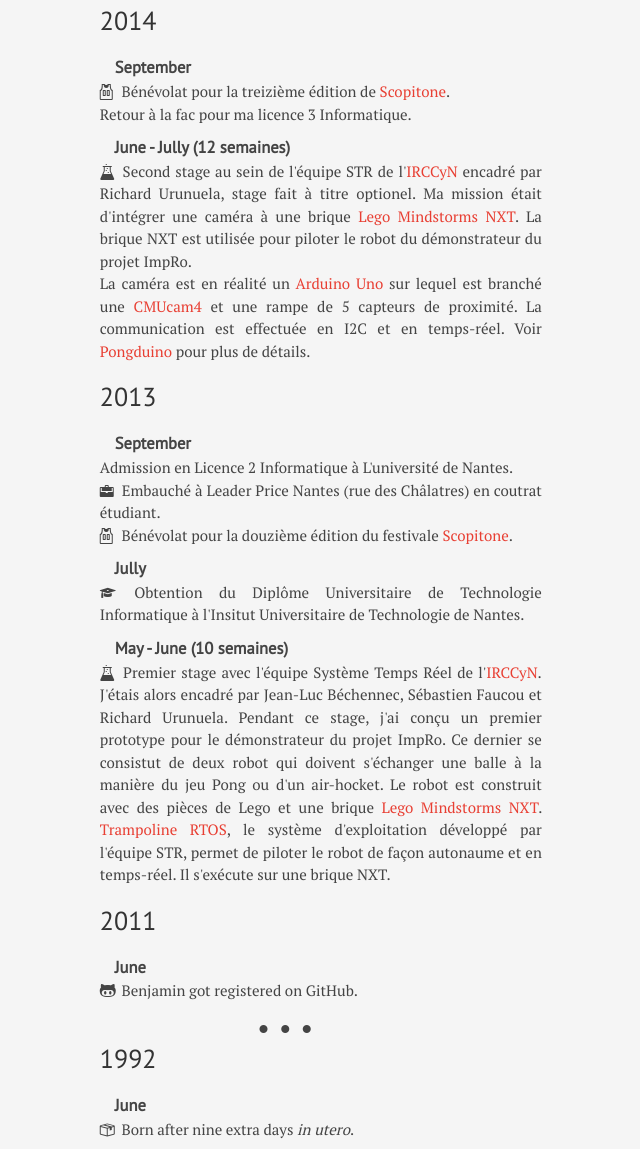
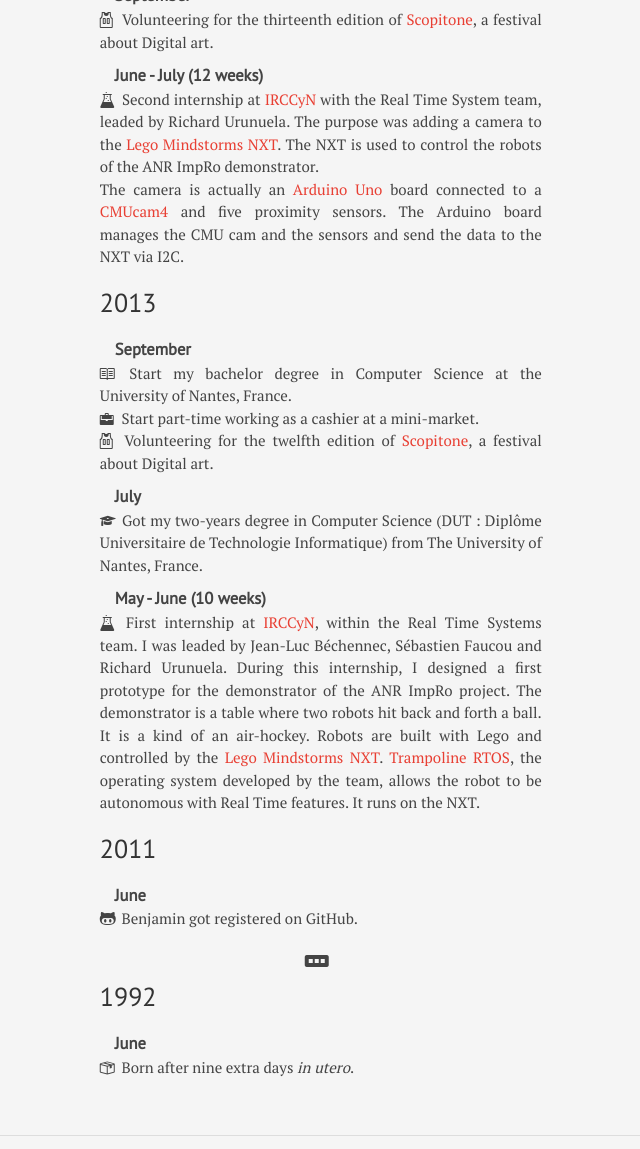
Before and after one commit to blasterbug/blasterbug.github.io, a Jekyll site: the page built from curriculum.md, in a window 1280 px wide and 1400 px high, scrolled down 1748 px, cut to the strip 251-1400 px from the top of the window. Shown: the whole strip, without its empty margins (417-1057 px from the left). Built offline with Jekyll 4.4.1, drawn with Linux system fonts in a browser that asks for light colours; some web fonts are replaced; some of the changed text lies outside the part shown.

Commit message:
full english

```diff
--- a/curriculum.md
+++ b/curriculum.md
@@ -33,13 +33,11 @@ about: true
 
 <section>
 
-  <pre><span class="octicon octicon-alert"></span> This page is not completly translated!</pre>
-
   <p id="aboutme">
   <!--
     <span class="medium-octicon octicon-quote" ></span>
   -->
-    Hey! I am studying Computer Science at the Umeå University, Sweden as an exchange student where I study Artificial Intelligence, Distributed Systems and Parallel Computing. I also take a Swedish course because I am from France. Later, I would like to work with Real Time Systems. I like to code in C and Python. During my spare time, I cook vegetarian dishes, build funny stuff with my Arduino Uno while I am listening to Nine Inch Nails (or few other extreme music bands). Finally, I also used to work as a volunteer.
+    Hey! I am studying Computer Science at the Umeå University, Sweden as an exchange student. I am from France. I study Artificial Intelligence, Distributed Systems and Parallel Computing. I also take a Swedish course. Later, I would like to work with Real Time Systems. I like to code in C and Python. During my spare time, I cook vegetarian dishes, build funny stuff with my Arduino Uno while I am listening to some extreme music. Finally, I also used to work as a volunteer.
   </p>
 
   <p>
@@ -75,7 +73,7 @@ about: true
     <dt>September</dt>
     <dd>
       <span class="octicon octicon-book"></span>
-      Master 1 Computer Science at Umeå Universitet as an exchange student.
+      Master's degree, first year in Computer Science at Umeå Universitet as an exchange student.
     </dd>
     <dt>August</dt>
     <dd>
@@ -84,12 +82,12 @@ about: true
     </dd>
     <dd>
       <span class="octicon octicon-mortar-board"></span>
-      Get my bachelor degree from the University of Nantes in Computer Science.
+      Graduated from the University of Nantes in Computer Science.
     </dd>
-    <dt>April - Jully</dt>
+    <dt>April - July</dt>
     <dd>
       <span class="octicon octicon-beaker"></span>
-      Third internship within the Real Time Systems team of the <a href="http://www.irccyn.ec-nantes.fr/en/irccyn/presentation" target="_blank" title="Institut de Recherche en Communication et Cybernétique de Nantes" >IRCCyN</a> leaded by Richard Urunuela, still about the ANR ImpRo demonstrator.
+      Third internship within the Real Time Systems team of the <a href="http://www.irccyn.ec-nantes.fr/en/irccyn/presentation" target="_blank" title="Institut de Recherche en Communication et Cybernétique de Nantes" >IRCCyN</a> leaded by Richard Urunuela, still about the ANR ImpRo demonstrator. This time, my task was to build a new robot with metal parts.
     </dd>
   </dl>
 
@@ -100,39 +98,41 @@ about: true
     <dt>September</dt>
     <dd>
       <span class="octicon octicon-jersey"></span>
-      Bénévolat pour la treizième édition de <a href="http://www.scopitone.org/" target="_blank" title="Scoptione" >Scopitone</a>.
+      Volunteering for the thirteenth edition of <a href="http://www.scopitone.org/" target="_blank" title="Scoptione" >Scopitone</a>, a festival about Digital art.
     </dd>
-    <dd>Retour à la fac pour ma licence 3 Informatique.</dd>
 
-    <dt>June - Jully (12 semaines)</dt>
+    <dt>June - July (12 weeks)</dt>
     <dd>
       <span class="octicon octicon-beaker"></span>
-      Second stage au sein de l'équipe STR de l'<a href="http://www.irccyn.ec-nantes.fr/fr/l-irccyn/presentation" target="_blank" title="Institut de Recherche en Communication et Cybernétique de Nantes" >IRCCyN</a> encadré par Richard Urunuela, stage fait à titre optionel. Ma mission était d'intégrer une caméra à une brique <a href="https://fr.wikipedia.org/wiki/Lego_Mindstorms_NXT" target="_blank" title="La brique Nxt sur wikipedia" >Lego Mindstorms NXT</a>. La brique NXT est utilisée pour piloter le robot du démonstrateur du projet ImpRo.<br/> La caméra est en réalité un <a href="http://arduino.cc/en/Mayn/ArduinoBoardUno" target="_blank" title="Arduino Uno" >Arduino Uno</a> sur lequel est branché une <a href="http://www.cmucam.org/projects/cmucam4/" >CMUcam4</a> et une rampe de 5 capteurs de proximité. La communication est effectuée en I2C et en temps-réel. Voir <a href="pongduino/" >Pongduino</a> pour plus de détails.
+      Second internship at <a href="http://www.irccyn.ec-nantes.fr/en/irccyn/presentation" target="_blank" title="Institut de Recherche en Communication et Cybernétique de Nantes" >IRCCyN</a> with the Real Time System team, leaded by Richard Urunuela. The purpose was adding a camera to the <a href="https://en.wikipedia.org/wiki/Lego_Mindstorms_NXT" target="_blank" title="Lego Mindstorms NXT on wikipedia" >Lego Mindstorms NXT</a>.  The NXT is used to control the robots of the ANR ImpRo demonstrator.<br/> The camera is actually an <a href="http://arduino.cc/en/Mayn/ArduinoBoardUno" target="_blank" title="Arduino Uno" >Arduino Uno</a> board connected to a <a href="http://www.cmucam.org/projects/cmucam4/" >CMUcam4</a> and five proximity sensors. The Arduino board manages the CMU cam and the sensors and send the data to the NXT via I2C.
     </dd>
   </dl>
 
   <h3 id="cur-2013" >2013</h3>
   <dl>
     <dt>September</dt>
-    <dd>Admission en Licence 2 Informatique à L'université de Nantes.</dd>
+
+    <dd>
+      <span class="octicon octicon-book"></span>
+      Start my bachelor degree in Computer Science at the University of Nantes, France.</dd>
     <dd>
       <span class="octicon octicon-briefcase"></span>
-      Embauché à Leader Price Nantes (rue des Châlatres) en coutrat étudiant.
+      Start part-time working as a cashier at a mini-market.
     </dd>
     <dd>
       <span class="octicon octicon-jersey"></span>
-      Bénévolat pour la douzième édition du festivale <a href="http://www.scopitone.org/" target="_blank" title="Scoptione" >Scopitone</a>.
+      Volunteering for the twelfth edition of <a href="http://www.scopitone.org/" target="_blank" title="Scoptione" >Scopitone</a>, a festival about Digital art.
     </dd>
-    <dt>Jully</dt>
+    <dt>July</dt>
     <dd>
       <span class="octicon octicon-mortar-board"></span>
-      Obtention du Diplôme Universitaire de Technologie Informatique à l'Insitut Universitaire de Technologie de Nantes.
+      Got my two-years degree in Computer Science (DUT : Diplôme Universitaire de Technologie Informatique) from The University of Nantes, France.
     </dd>
 
-    <dt>May - June (10 semaines)</dt>
+    <dt>May - June (10 weeks)</dt>
     <dd>
       <span class="octicon octicon-beaker"></span>
-      Premier stage avec l'équipe Système Temps Réel de l'<a href="http://www.irccyn.ec-nantes.fr/fr/l-irccyn/presentation" target="_blank" title="Institut de Recherche en Communication et Cybernétique de Nantes" >IRCCyN</a>. J'étais alors encadré par Jean-Luc Béchennec, Sébastien Faucou et Richard Urunuela. Pendant ce stage, j'ai conçu un premier prototype pour le démonstrateur du projet ImpRo. Ce dernier se consistut de deux robot qui doivent s'échanger une balle à la manière du jeu Pong ou d'un air-hocket. Le robot est construit avec des pièces de Lego et une brique <a href="https://fr.wikipedia.org/wiki/Lego_Mindstorms_NXT" target="_blank" title="La brique Nxt sur wikipedia" >Lego Mindstorms NXT</a>. <a href="http://trampoline.rts-software.org/" target="_blank" title="Trampoline - Open Source RTOS Project" >Trampoline RTOS</a>, le système d'exploitation développé par l'équipe STR, permet de piloter le robot de façon autonaume et en temps-réel. Il s'exécute sur une brique NXT.
+      First internship at <a href="http://www.irccyn.ec-nantes.fr/en/irccyn/presentation" target="_blank" title="Institut de Recherche en Communication et Cybernétique de Nantes" >IRCCyN</a>, within the Real Time Systems team. I was leaded by Jean-Luc Béchennec, Sébastien Faucou and Richard Urunuela. During this internship, I designed a first prototype for the demonstrator of the ANR ImpRo project. The demonstrator is a table where two robots hit back and forth a ball. It is a kind of an air-hockey. Robots are built with Lego and controlled by the <a href="https://en.wikipedia.org/wiki/Lego_Mindstorms_NXT" target="_blank" title="Lego Mindstorms NXT on wikipedia" >Lego Mindstorms NXT</a>. <a href="http://trampoline.rts-software.org/" target="_blank" title="Trampoline - Open Source RTOS Project" >Trampoline RTOS</a>, the operating system developed by the team, allows the robot to be autonomous with Real Time features. It runs on the NXT.
     </dd>
   </dl>
 
@@ -145,7 +145,7 @@ about: true
     </dd>
   </dl>
 
-  <div style="margin: auto; width: 30%"><span class="octicon octicon-primitive-dot"></span> <span class="octicon octicon-primitive-dot"></span> <span class="octicon octicon-primitive-dot"></span></div>
+  <div style="margin: auto; width: 32px; display:block;"><span class="mega-octicon octicon-ellipsis"></span></div>
 
   <h3 id="cur-1992" >1992</h3>
   <dl>
```
Also changed, not shown: other parts of curriculum.md (+4 -4 lines).
